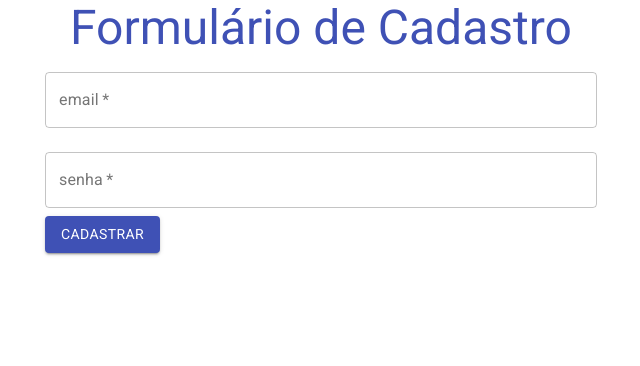
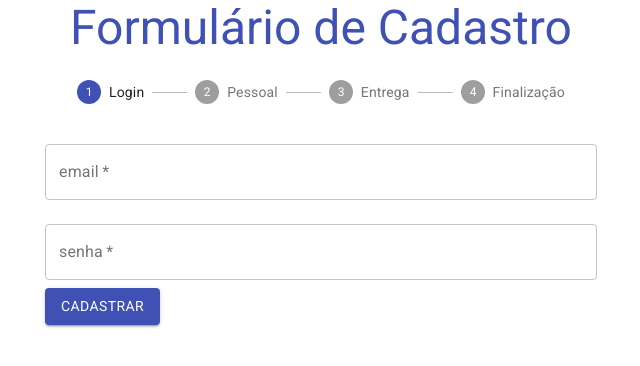
Before and after one commit to thiagonmiziara/form-react-js, a React (Create React App) app in the folder form-login/: page / in a window 1280 px wide. Shown: the top 366 px of the page, without its empty margins (319-959 px from the left). Built offline with nearby package versions, Linux system fonts and the light colour scheme.

Commit message:
adicionando steper no formulario

```diff
--- a/form-login/src/components/FormularioCadstro/FormularioCadastro.jsx
+++ b/form-login/src/components/FormularioCadstro/FormularioCadastro.jsx
@@ -2,29 +2,51 @@ import React, { useState, useEffect } from "react";
 import DadosPessoais from "./DadosPessoais";
 import DadosUsuario from "./DadosUsuarios";
 import DadosEntrega from "./DadosEntrega";
+import { Step, StepLabel, Stepper, Typography } from "@material-ui/core";
 
 function FormularioCadastro({ aoEnviar, validarCPF }) {
   const [etapaAtual, setEtapaAtual] = useState(0);
   const [dadosColetatos, setDados] = useState("");
 
   useEffect(() => {
-   console.log(dadosColetatos);
+    if (etapaAtual === formulario.length - 1) aoEnviar(dadosColetatos);
   });
 
   const formulario = [
     <DadosUsuario aoEnviar={coletarDados} />,
     <DadosPessoais aoEnviar={coletarDados} validarCPF={validarCPF} />,
     <DadosEntrega aoEnviar={coletarDados} />,
+    <Typography variant="h4" align="center" color="textPrimary">
+      Obrigado pelo Cadastro!
+    </Typography>,
   ];
-  function coletarDados(dados){
-    setDados({...dadosColetatos, ...dados});
-       proximo();
+  function coletarDados(dados) {
+    setDados({ ...dadosColetatos, ...dados });
+    proximo();
   }
   function proximo() {
     setEtapaAtual(etapaAtual + 1);
   }
 
-  return <>{formulario[etapaAtual]}</>;
+  return (
+    <>
+      <Stepper activeStep={etapaAtual}>
+        <Step>
+          <StepLabel>Login</StepLabel>
+        </Step>
+        <Step>
+          <StepLabel>Pessoal</StepLabel>
+        </Step>
+        <Step>
+          <StepLabel>Entrega</StepLabel>
+        </Step>
+        <Step>
+          <StepLabel>Finalização</StepLabel>
+        </Step>
+      </Stepper>
+      {formulario[etapaAtual]}
+    </>
+  );
 }
 
 export default FormularioCadastro;
```
Also changed, not shown: 1 other file (tests, documents, lock files or other folders).
